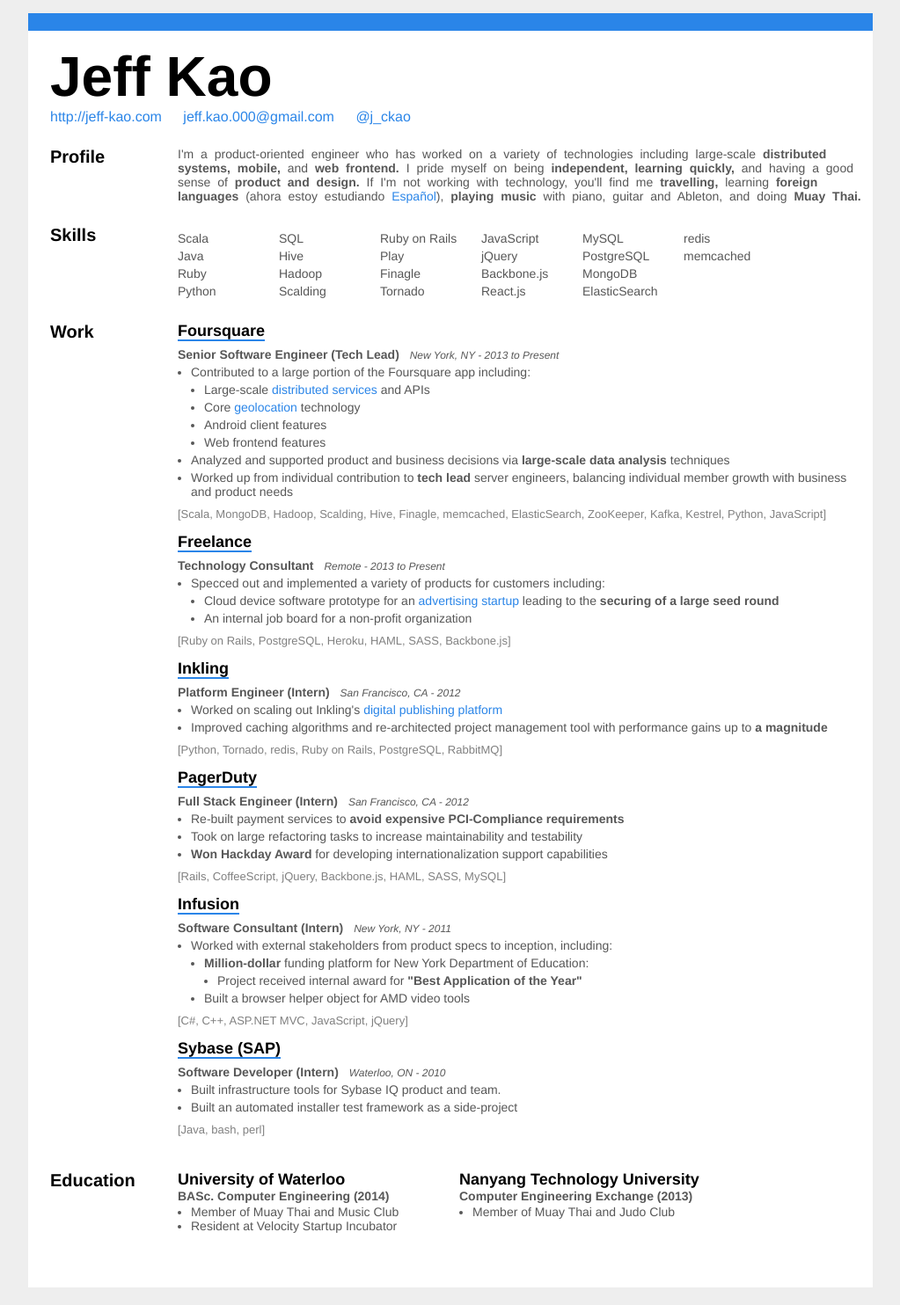
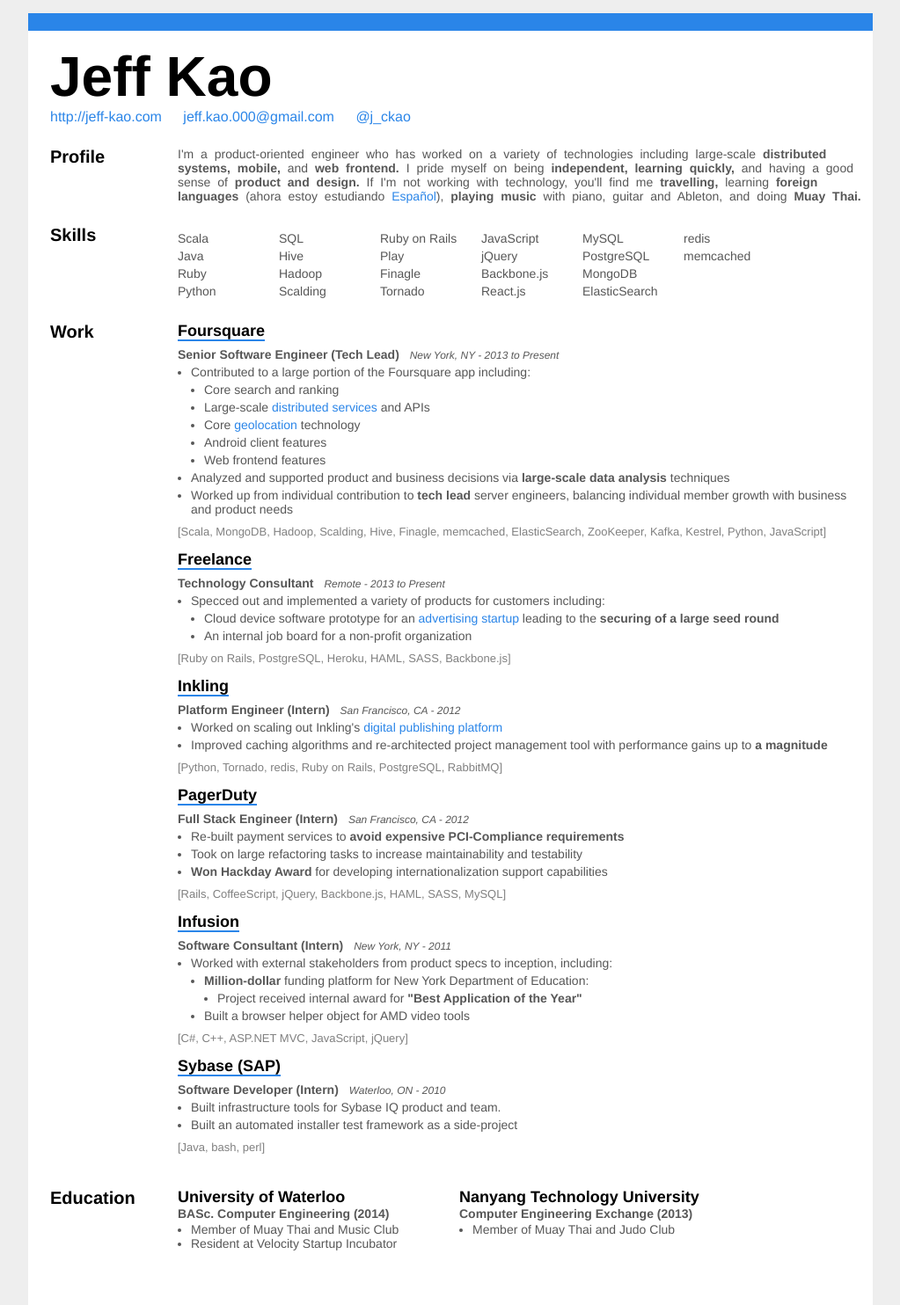
Before and after one commit to jkao/jkao.github.io, a Jekyll site: the page resume.html, which Jekyll copies as it is, in a window 1280 px wide. Shown: the whole page at 88% size, without its empty margins (128-1151 px from the left). Built offline with Jekyll 4.4.1, drawn with Linux system fonts in a browser that asks for light colours.

Commit message:
Update resume.html
Add a field to FSQ

```diff
--- a/resume.html
+++ b/resume.html
@@ -280,6 +280,7 @@
                 <li>
                   Contributed to a large portion of the Foursquare app including:
                   <ul>
+                    <li>Core search and ranking</li>
                     <li>
                       Large-scale
                       <a href='https://twitter.github.io/finagle/' target='_blank'>distributed services</a>
```
